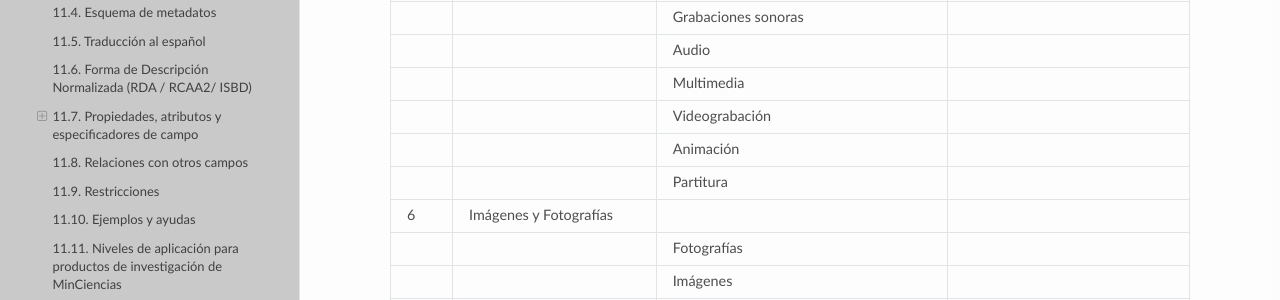
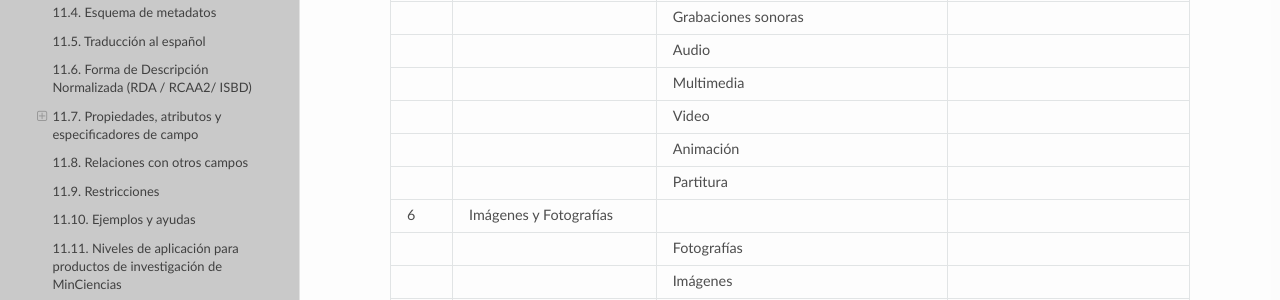
Before and after one commit to rcic/openaire4, a Sphinx documentation site: the page built from docs/field_publicationtype.rst, in a window 1280 px wide and 900 px high, scrolled down 11454 px. Shown: the part 151-451 px from the top of the window. Built offline with Sphinx 7.4.7 and the Read the Docs theme 2.0.0, drawn with Linux system fonts in a browser that asks for light colours; some web fonts are replaced; a script that is not in the unit is left out.

Commit message:
Update field_publicationtype.rst

```diff
--- a/docs/field_publicationtype.rst
+++ b/docs/field_publicationtype.rst
@@ -509,7 +509,7 @@ Utilice la etiqueta del término de tipo de recurso como valor. Utilice el **val
 +------+----------------------------------------+-----------------------------------------------------+--------------------------------------------------------------+
 |      |                                        | Multimedia                                          |                                                              |
 +------+----------------------------------------+-----------------------------------------------------+--------------------------------------------------------------+
-|      |                                        | Videograbación                                      |                                                              |
+|      |                                        | Video                                               |                                                              |
 +------+----------------------------------------+-----------------------------------------------------+--------------------------------------------------------------+
 |      |                                        | Animación                                           |                                                              |
 +------+----------------------------------------+-----------------------------------------------------+--------------------------------------------------------------+
```
